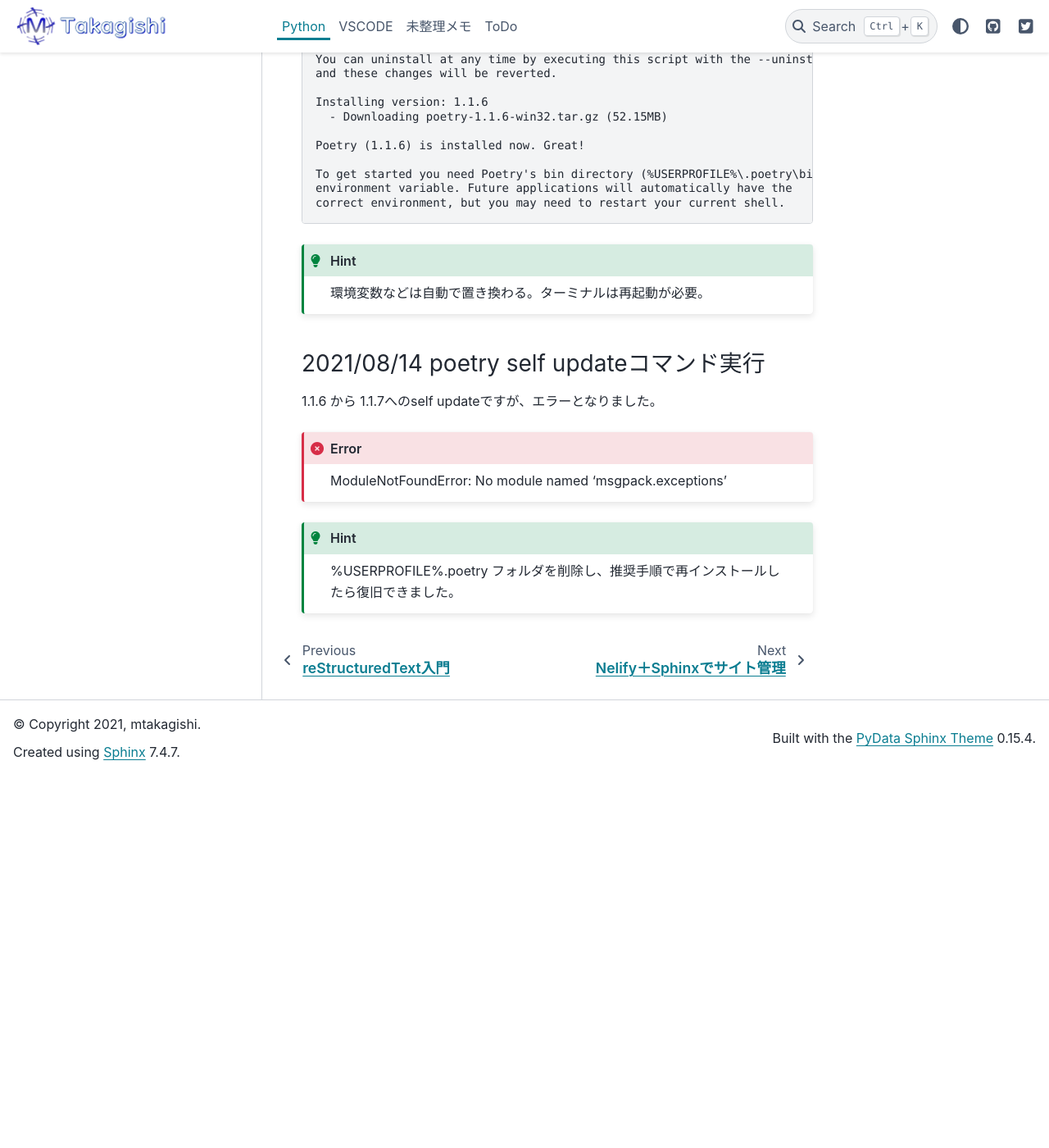
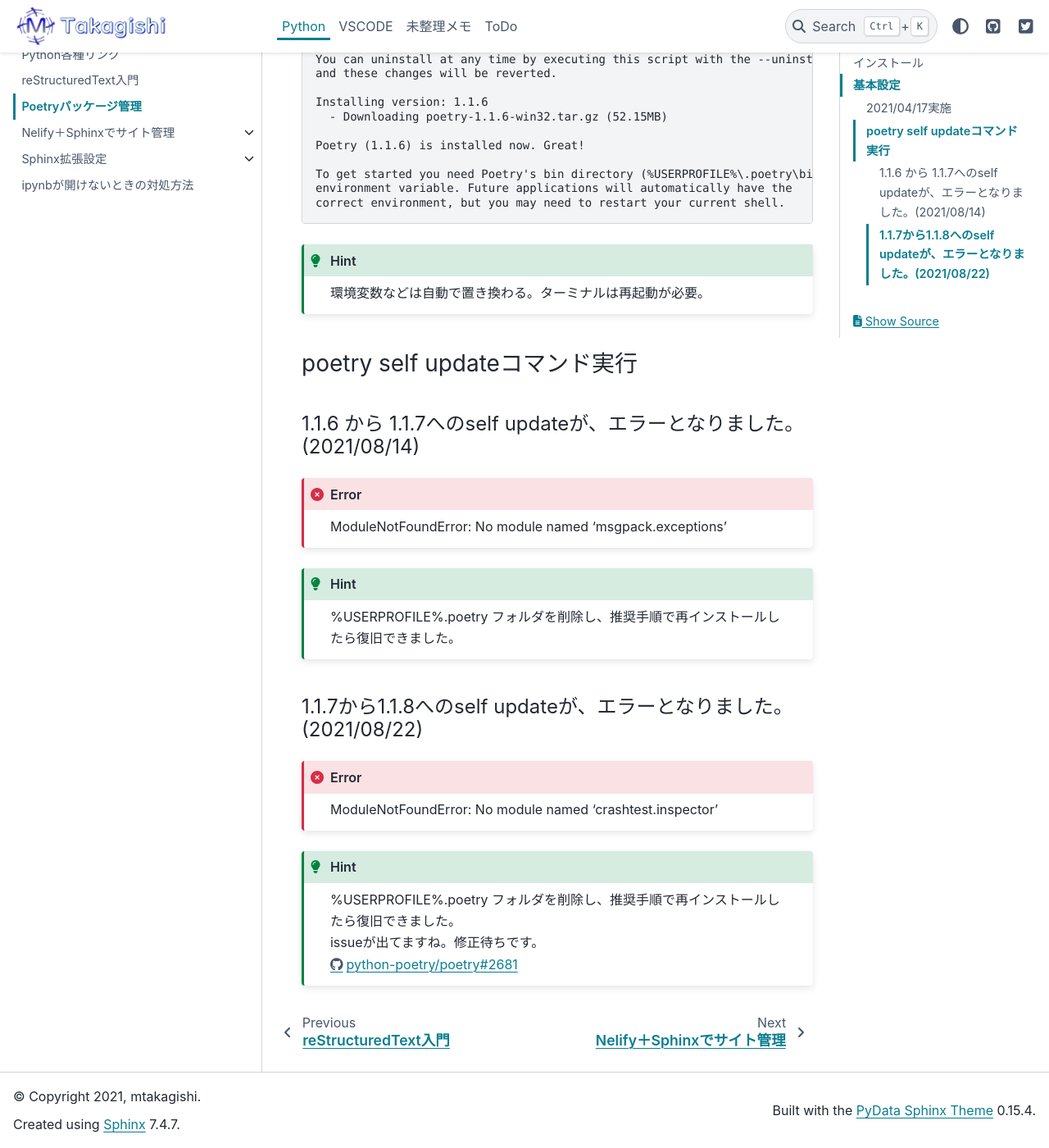
Before and after one commit to mtakagishi/mtakagishi, a Sphinx documentation site: the page built from docs/python/poetry.rst, in a window 1280 px wide and 1400 px high, scrolled down 1636 px. Shown: the whole window at 82% size. Built offline with Sphinx 7.4.7 and the PyData theme 0.15.4, drawn with Linux system fonts in a browser that asks for light colours; before the commit the page ends 2583 px from its top, so only the background shows below that; some of the changed text lies outside the part shown.

Commit message:
update poetry.rst

```diff
--- a/docs/python/poetry.rst
+++ b/docs/python/poetry.rst
@@ -84,4 +84,16 @@
 .. hint::
   %USERPROFILE%\.poetry フォルダを削除し、推奨手順で再インストールしたら復旧できました。
 
+
+1.1.7から1.1.8へのself updateが、エラーとなりました。(2021/08/22)
+^^^^^^^^^^^^^^^^^^^^^^^^^^^^^^^^^^^^^^^^^^^^^^^^^^^^^^^^^^^^^^^^^^^^^^^^^^^
+.. error::
+
+  ModuleNotFoundError: No module named 'crashtest.inspector'
+
+.. hint::
+  | %USERPROFILE%\.poetry フォルダを削除し、推奨手順で再インストールしたら復旧できました。
+  | issueが出てますね。修正待ちです。
+  | https://github.com/python-poetry/poetry/issues/2681
+
 .. |date| date::
```
Also changed, not shown: other parts of docs/python/poetry.rst (+3 -3 lines).
